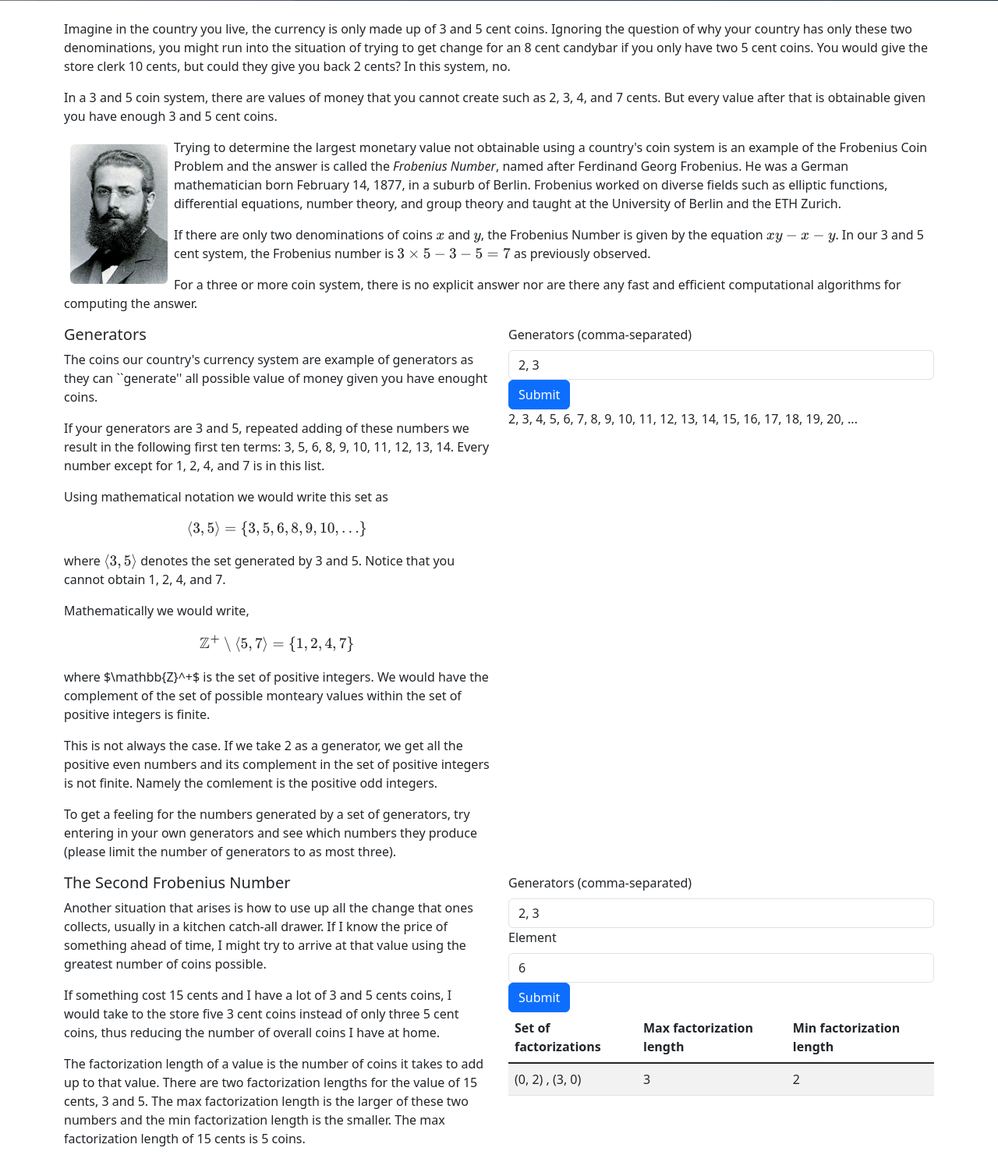
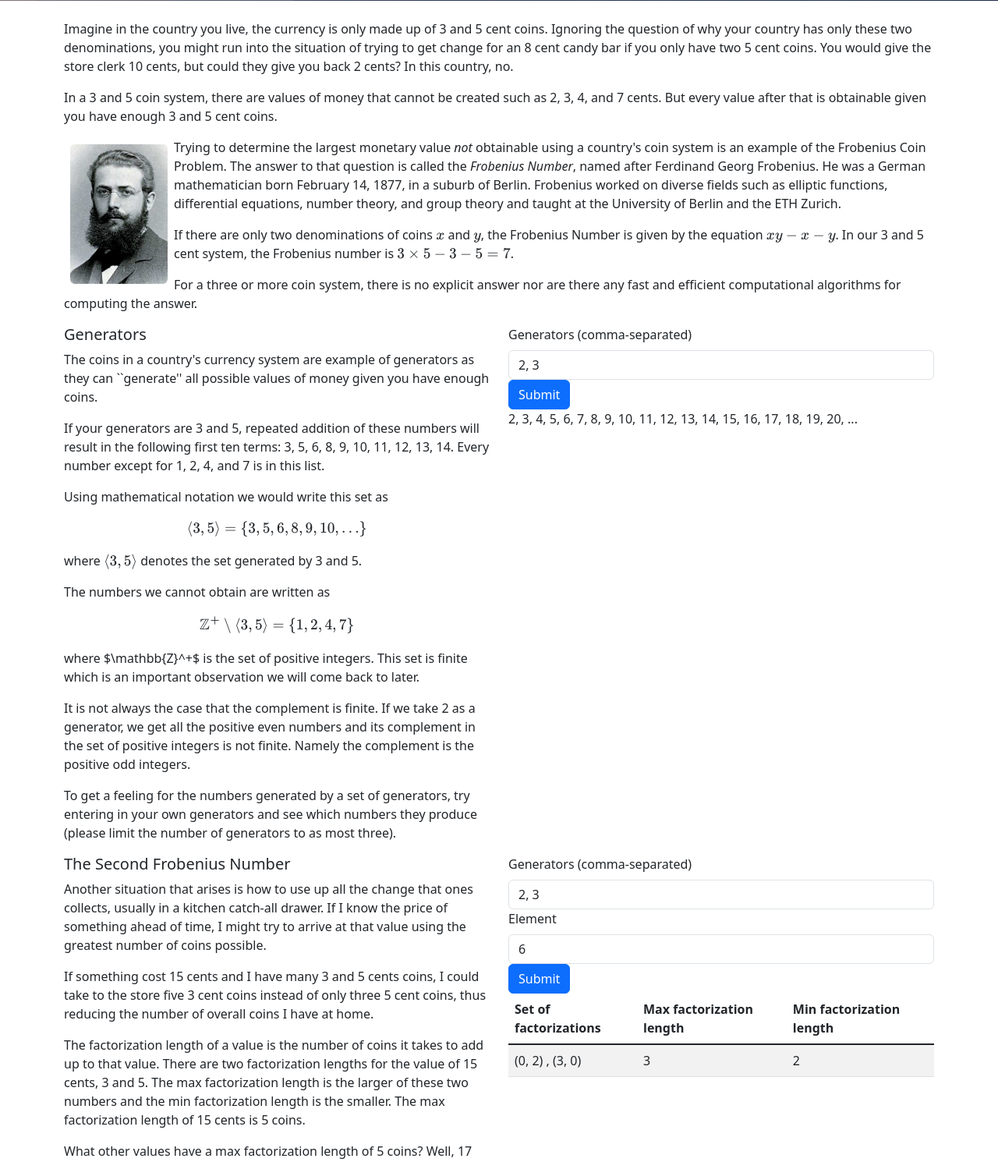
Before and after one commit to curtisolinger/NumericalLabs, a Flask app: page /semigroups in a window 1280 px wide. Shown: the part 455-1945 px from the top of the page at 78% size. Run offline with Flask 3, Linux system fonts and the light colour scheme; some libraries are stand-ins or nearby versions.

Commit message:
Rewrote some content in semigroups.html

```diff
--- a/templates/semigroups.html
+++ b/templates/semigroups.html
@@ -7,8 +7,8 @@
 <header>
     <style>
         .header {
-            background: url({{ url_for('static', filename='img/sunset_1.jpg')
-            }}) no-repeat center center;
+            background: url({{ url_for('static', filename='img/sunset_1.jpg') }})
+            no-repeat center center;
             background-size: cover;
             height: 400px;
             display: flex;
@@ -20,17 +20,12 @@
     <div class="header">
         <div class="container text-center">
             <h1>
-                Numerical Semigroup Invariants and the Second Frobenius
-                Number
+                Numerical Semigroup Invariants and the Second Frobenius Number
             </h1>
         </div>
     </div>
 </header>
 {% endblock %}
-
-
-
-
 
 
 {% block content %}
@@ -40,30 +35,19 @@
         <div class="col-lg-12 mx-auto">
             <br>
             <p>
-                Imagine in the country you live, the currency is only made up of 3 and 5 cent coins. Ignoring the question of why your country has only these two denominations, you might run into the situation of trying to get change for an 8 cent candybar if you only have two 5 cent coins. You would give the store clerk 10 cents, but could they give you back 2 cents? In this system, no.
+                Imagine in the country you live, the currency is only made up of 3 and 5 cent coins. Ignoring the question of why your country has only these two denominations, you might run into the situation of trying to get change for an 8 cent candy bar if you only have two 5 cent coins. You would give the store clerk 10 cents, but could they give you back 2 cents? In this country, no.
             </p>
             <p>
-                In a 3 and 5 coin system, there are values of money that you
-                cannot create such as 2, 3, 4, and 7 cents. But every value
-                after that is obtainable given you have enough 3 and 5 cent
-                coins.
+                In a 3 and 5 coin system, there are values of money that cannot be created such as 2, 3, 4, and 7 cents. But every value after that is obtainable given you have enough 3 and 5 cent coins.
             </p>
             <p>
                 <img src="{{ url_for('static', filename='img/frobenius.jpg') }}"
                      class="rounded float-start mx-2 my-2" width="125"
                      alt="Ferdinand Georg Frobenius">
-                Trying to determine the largest monetary value not
-                obtainable using a country's coin system is an example of
-                the Frobenius Coin Problem and the answer is called the
-                <em>Frobenius Number</em>, named after Ferdinand Georg
-                Frobenius. He was a German
-                mathematician born February 14, 1877, in a suburb of Berlin.
-                Frobenius worked on diverse fields such as elliptic functions,
-                differential equations, number theory, and group theory and
-                taught at the University of Berlin and the ETH Zurich.
+                Trying to determine the largest monetary value <em>not</em> obtainable using a country's coin system is an example of the Frobenius Coin Problem. The answer to that question is called the <em>Frobenius Number</em>, named after Ferdinand Georg Frobenius. He was a German mathematician born February 14, 1877, in a suburb of Berlin. Frobenius worked on diverse fields such as elliptic functions, differential equations, number theory, and group theory and taught at the University of Berlin and the ETH Zurich.
             </p>
             <p>
-                If there are only two denominations of coins \(x\) and \(y\), the Frobenius Number is given by the equation \(xy - x - y \). In our 3 and 5 cent system, the Frobenius number is \(3 \times 5 - 3 - 5 = 7\) as previously observed.
+                If there are only two denominations of coins \(x\) and \(y\), the Frobenius Number is given by the equation \(xy - x - y \). In our 3 and 5 cent system, the Frobenius number is \(3 \times 5 - 3 - 5 = 7\).
             </p>
             <p>
                 For a three or more coin system, there is no explicit answer nor are there any fast and efficient computational algorithms for computing the answer.
@@ -74,47 +58,30 @@
         <div class="col-lg-6 mx-auto">
             <h5>Generators</h5>
             <p>
-                The coins our country's currency system are example of generators as they can ``generate'' all possible value of money given you have enought coins.
+                The coins in a country's currency system are example of generators as they can ``generate'' all possible values of money given you have enough coins.
             </p>
             <p>
-                If your generators are 3 and 5, repeated adding of these numbers
-                we result in the following first ten terms:
-                3, 5, 6, 8, 9, 10, 11, 12, 13, 14.
-    <!--            <div class="container text-center my-2">-->
-    <!--                <div class="row">-->
-    <!--                    <div class="col-sm-3"></div>-->
-    <!--                    <div class="col-sm-6">-->
-    <!--                        {% for num in example_0 %}-->
-    <!--                            {{ num }},-->
-    <!--                        {% endfor %}...-->
-    <!--                    </div>-->
-    <!--                    <div class="col-sm-3"></div>-->
-    <!--                </div>-->
-    <!--            </div>-->
-                Every number except for 1, 2, 4, and 7 is in this list.
+                If your generators are 3 and 5, repeated addition of these numbers will result in the following first ten terms: 3, 5, 6, 8, 9, 10, 11, 12, 13, 14. Every number except for 1, 2, 4, and 7 is in this list.
             </p>
             <p>
                 Using mathematical notation we would write this set as
                 \[
                     \langle 3, 5 \rangle = \{3, 5, 6, 8, 9, 10, \ldots \}
                 \]
-                where \( \langle 3, 5 \rangle\) denotes the set generated by 3
-                and 5. Notice that you cannot obtain 1, 2, 4, and 7.
+                where \( \langle 3, 5 \rangle\) denotes the set generated by 3 and 5.
             </p>
             <p>
-                Mathematically we would write,
+                The numbers we cannot obtain are written as
                 \[
-                    \mathbb{Z^+} \setminus \langle 5, 7 \rangle = \{ 1, 2, 4, 7 \}
+                    \mathbb{Z^+} \setminus \langle 3, 5 \rangle = \{ 1, 2, 4, 7 \}
                 \]
-                where $\mathbb{Z}^+$ is the set of positive integers. We would have the complement of the set of possible monteary values within the set of positive integers is finite.
+                where $\mathbb{Z}^+$ is the set of positive integers. This set is finite which is an important observation we will come back to later.
             </p>
             <p>
-                This is not always the case. If we take 2 as a generator, we get all the positive even numbers and its complement in the set of positive integers is not finite. Namely the comlement is the positive odd integers.
+                It is not always the case that the complement is finite. If we take 2 as a generator, we get all the positive even numbers and its complement in the set of positive integers is not finite. Namely the complement is the positive odd integers.
             </p>
             <p>
-                To get a feeling for the numbers generated by a set of generators,
-                try entering in your own generators and see which numbers they
-                produce (please limit the number of generators to
+                To get a feeling for the numbers generated by a set of generators, try entering in your own generators and see which numbers they produce (please limit the number of generators to
                 as most three).
             </p>
         </div>
@@ -125,8 +92,7 @@
                           method="POST">
                         {{ form1.csrf_token }}
                         {{ form1.generators1.label(class="form-label") }}
-                        {{ form1.generators1(class="form-control",
-                        value=session['gen1'])  }}
+                        {{ form1.generators1(class="form-control", value=session['gen1']) }}
                         {{ form1.submit(class="btn btn-primary") }}
                     </form>
                 </div>
@@ -144,25 +110,13 @@
         <div class="col-lg-6 mx-auto">
             <h5>The Second Frobenius Number</h5>
             <p>
-                Another situation that arises is how to use up all the
-                change that ones collects, usually in a kitchen catch-all
-                drawer. If I know the price of something ahead of time, I
-                might try to arrive at that value using the greatest number
-                of coins possible.
+                Another situation that arises is how to use up all the change that ones collects, usually in a kitchen catch-all drawer. If I know the price of something ahead of time, I might try to arrive at that value using the greatest number of coins possible.
             </p>
             <p>
-                If something cost 15 cents and I have
-                a lot of 3 and 5 cents coins, I would take to the store five
-                3 cent coins instead of only three 5 cent coins, thus
-                reducing the number of overall coins I have at home.
+                If something cost 15 cents and I have many 3 and 5 cents coins, I could take to the store five 3 cent coins instead of only three 5 cent coins, thus reducing the number of overall coins I have at home.
             </p>
             <p>
-                The factorization length of a value is the number of coins
-                it takes to add up to that value. There are two
-                factorization lengths for the value of 15 cents, 3 and 5.
-                The max factorization length is the larger of these two
-                numbers and the min factorization length is the smaller. The
-                max factorization length of 15 cents is 5 coins.
+                The factorization length of a value is the number of coins it takes to add up to that value. There are two factorization lengths for the value of 15 cents, 3 and 5. The max factorization length is the larger of these two numbers and the min factorization length is the smaller. The max factorization length of 15 cents is 5 coins.
             </p>
             <p>
                 What other values have a max factorization length of 5 coins? Well, 17 cents does as the only way to get 17 cents is with four 3 cents coins and one 5 cent coin. Sometimes the max and min factorization length are the same. Are there any other values with a max factorization length of 5? There is one more: 19, as you can get that with three 3 cent coins and two 5 cent coins. But that is it. The number of elements with a max factorization length of five is 3.
@@ -276,24 +230,14 @@
                 \[
                     \mathsf{L}(m) = \{ 3, 2 \}
                 \]
-                and it has a <em>maximum factorization length</em> 3 and a
-                <em>minimum factorization length</em> of 2. In the following
-                form, you can enter some generators and examine particular
-                semigroup elements to see the set of factorization and
-                factorization lengths along with the max length and min length
-                for the element.
+                and it has a <em>maximum factorization length</em> 3 and a <em>minimum factorization length</em> of 2. In the following form, you can enter some generators and examine particular
+                semigroup elements to see the set of factorization and factorization lengths along with the max length and min length for the element.
             </p>
             <p>
-                A question I was interested in regarding these max factorization
-                lengths is for any max factorization length k, how many monoid
-                elements have that max factorization length?
+                A question I was interested in regarding these max factorization lengths is for any max factorization length k, how many monoid elements have that max factorization length?
             </p>
             <p>
-                For example in the monid generated by 2 and 3, 6 has a max
-                factorization length of 3 but so does 5. By looking at the max
-                factorization lengths for the nearby elements, it is the case
-                that there are only two elements that have a max factorization
-                length of 2.
+                For example in the monoid generated by 2 and 3, 6 has a max factorization length of 3 but so does 5. By looking at the max factorization lengths for the nearby elements, it is the case that there are only two elements that have a max factorization length of 2.
             </p>
         </div>
         <div class="col-lg-6 mx-auto">
```
